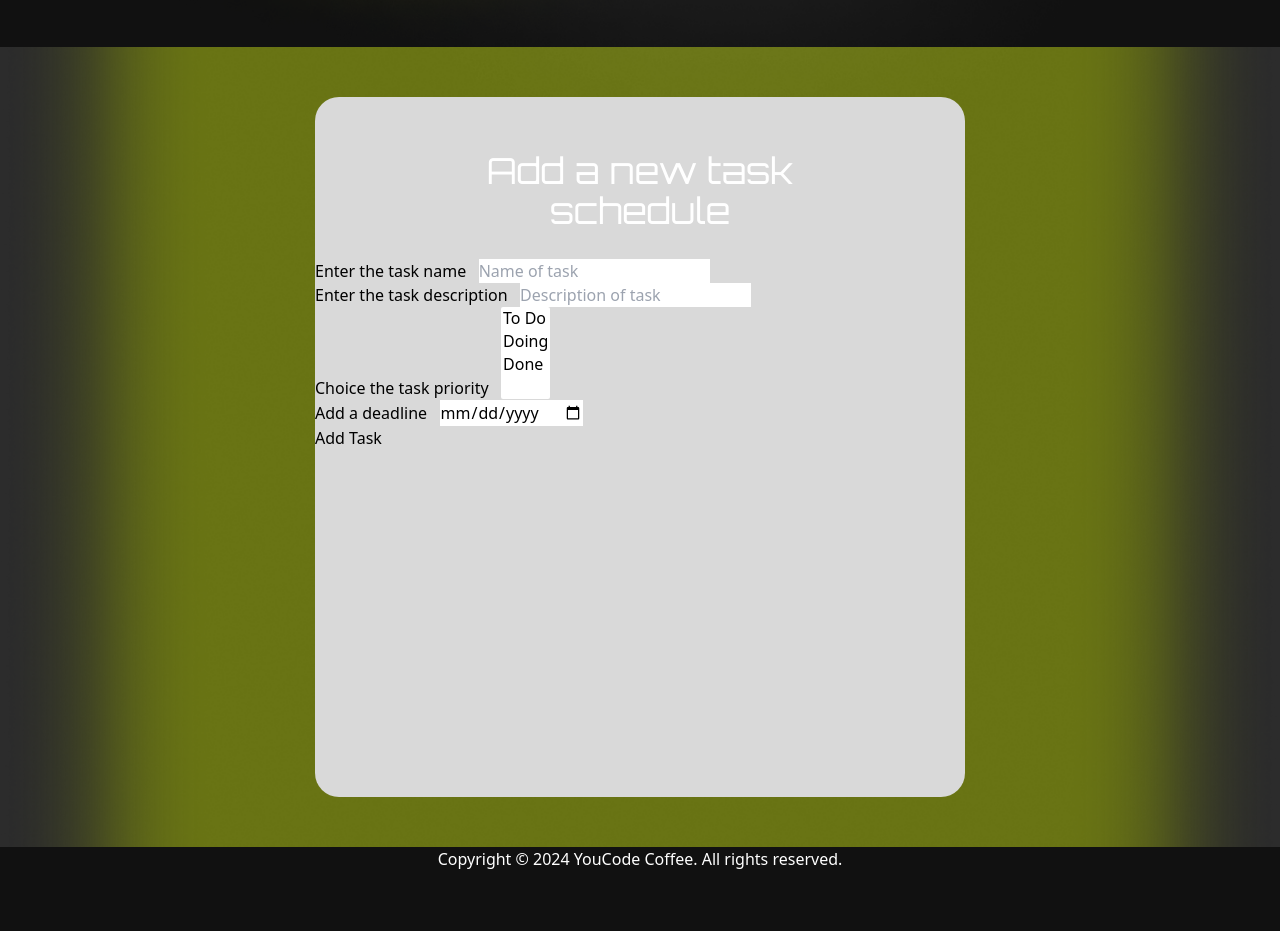
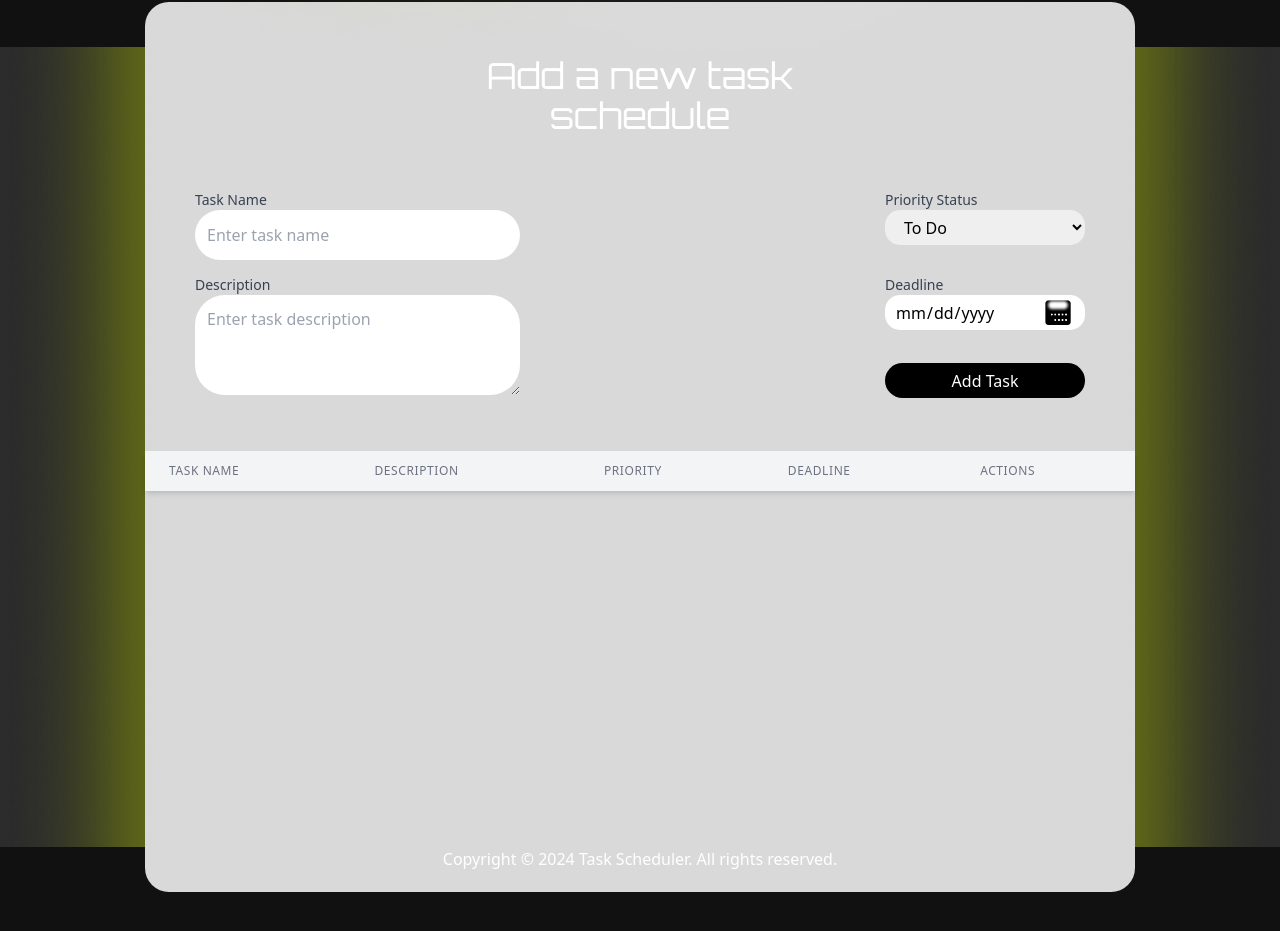
Before and after one commit to YassineElHassani/Task-Scheduler, a plain HTML site: page index.html in a window 1280 px wide. Shown: the part 753-1684 px from the top of the page. Drawn offline with nearby package versions, Linux system fonts and the light colour scheme.

Commit message:
last update

```diff
--- a/index.html
+++ b/index.html
@@ -5,68 +5,105 @@
     <meta http-equiv="X-UA-Compatible" content="IE=edge">
     <meta name="viewport" content="width=device-width, initial-scale=1.0">
     <title>Task Scheduler</title>
+    <link rel="stylesheet" href="style.css">
     <script src="https://cdn.tailwindcss.com"></script>
 
     <link href="https://fonts.googleapis.com/css2?family=Inter:ital,opsz,wght@0,14..32,100..900;1,14..32,100..900&family=Orbitron:wght@400..900&family=Pathway+Gothic+One&display=swap" rel="stylesheet">
     <link href="https://fonts.googleapis.com/css2?family=Inter:ital,opsz,wght@0,14..32,100..900;1,14..32,100..900&display=swap" rel="stylesheet">
     <link href="https://fonts.googleapis.com/css2?family=Inter:ital,opsz,wght@0,14..32,100..900;1,14..32,100..900&family=Orbitron:wght@400..900&display=swap" rel="stylesheet">
 </head>
-<body class="bg-[#111111] ms-auto me-auto"> <!--[bg-[url('/Assest/images/bg-header.png')] bg-cover bg-center bg-no-repeat]-->
+<body class="bg-[#111111] ms-auto me-auto">
     <header class="w-full h-[100vh]">
-        <nav class="pl-5 pr-5 p-3 flex items-center justify-between h-50 w-full bg-none">
-            <div class="flex  items-center justify-content-between gap-1 w50">
+        <nav class="pl-9 pr-9 p-4 flex items-center justify-between h-50 w-full bg-none">
+            <div class="flex items-center justify-content-between">
                 <img src="./Assest/images/logo.png" class="size-8">
                 <p class="font-['Inter', sans-serif] text-xl font-bold text-[#BFD616]">TASK<p class="font-['Inter', sans-serif] text-lg font-light text-white">Scheduler</p></p>
             </div>
             <div class="w-50 h-30 bg-[#BFD616] font-light rounded-b-3xl rounded-t-3xl">
-                <a href="#">
+                <a href="#formSection">
                     <p class="font-['Inter', sans-serif] font-bold text-black p-2">FILL A SCHEDULE</p>
                 </a>
             </div>
         </nav>
-        <div class="flex justify-center h-lvh w-screen items-center">
+        <div class="flex justify-center h-[100vh] w-full items-center">
             <img src="./Assest/images/bg-header.png" class="z-0 relative">
             <h1 class="font-['Orbitron'] text-center text-white text-9xl p-9 absolute">To Do Or Not<br>To Do</h1>
         </div>
     </header>
 
-    <main class="bg-[#2C2C2C] h-lvh w-screen">
+    <main class="bg-[#2C2C2C] h-[100vh] w-full" id="formSection">
         <div class="bg-[url('/Assest/images/bg-main.png')] bg-cover bg-center bg-no-repeat h-lvh w-[100%] flex place-content-center place-items-center">
-            <div class="bg-[#D9D9D9] rounded-b-3xl rounded-t-3xl h-[700px] w-[650px]">
-                <h2 class="font-['Orbitron'] text-center font-light p-1 text-white text-4xl mt-[50px]">Add a new task<br>schedule</h2>
-                <br>
-                <form>
-                    Enter the task name &nbsp;
-                    <input type="text" placeholder="Name of task" name="Name of task">
-                </form>
-                <form>
-                    Enter the task description &nbsp;
-                    <input type="text" placeholder="Description of task" name="Description of task">
-                </form>
-                <form>
-                    Choice the task priority &nbsp;
-                    <select  multiple="multiple">
-                        <option>To Do</option>
-                        <option>Doing</option>
-                        <option>Done</option>
-                    </select>
-                </form>
-                <form>
-                    Add a deadline &nbsp;
-                    <input type="date" name="Date">
-                </form>
-                <button>
-                    Add Task
-                </button>
+            <div class="bg-[#D9D9D9] rounded-b-3xl rounded-t-3xl h-[890px] w-[990px]">
+                <section id="formSection">
+                    <h2 class="font-['Orbitron'] text-center font-light p-1 text-white text-4xl mt-[50px]">Add a new task<br>schedule</h2>
+                    <form id="form-tasks" class="space-y-6">
+                        <div id="form" class="grid grid-cols-1 md:grid-cols-2 gap-6">
+                            <div class="d1">
+                                <div>
+                                    <label for="name" class="block text-sm font-medium text-gray-700">Task Name</label>
+                                    <input type="text" id="name" placeholder="Enter task name" required>
+                                </div>
+                                <div class="md:col-span-2">
+                                    <label for="description" class="mt-[15px] block text-sm font-medium text-gray-700">Description</label>
+                                    <textarea id="description" rows="3" placeholder="Enter task description" required></textarea>
+                                </div>
+                            </div>
+                            <div class="d2">
+                                <div>
+                                    <label for="select" class="block text-sm font-medium text-gray-700">Priority Status</label>
+                                    <select id="select" required >
+                                        <option value="To Do">To Do</option>
+                                        <option value="Doing">Doing</option>
+                                        <option value="Done">Done</option>
+                                    </select>
+                                </div>
+                                <div>
+                                    <label for="date" class="mt-[30px] block text-sm mt- font-medium text-gray-700">Deadline</label>
+                                    <input type="date" id="date" required>
+                                </div>
+                                <div>
+                                    <button type="button" id="Submit" onclick="addTasks()">
+                                        Add Task
+                                    </button>
+                                </div>
+                            </div>
+                        </div>
+                    </form>
+                </section>
+                <section class="bg-white shadow-md overflow-hidden">
+                    <div class="overflow-x-auto">
+                        <table class="min-w-full" id="crudTable">
+                            <thead class="bg-gray-100">
+                                <tr>
+                                    <th class="px-6 py-3 text-left text-xs font-medium text-gray-500 uppercase tracking-wider">
+                                        Task Name
+                                    </th>
+                                    <th class="px-6 py-3 text-left text-xs font-medium text-gray-500 uppercase tracking-wider">
+                                        Description
+                                    </th>
+                                    <th class="px-6 py-3 text-left text-xs font-medium text-gray-500 uppercase tracking-wider">
+                                        Priority
+                                    </th>
+                                    <th class="px-6 py-3 text-left text-xs font-medium text-gray-500 uppercase tracking-wider">
+                                        Deadline
+                                    </th>
+                                    <th class="px-6 py-3 text-left text-xs font-medium text-gray-500 uppercase tracking-wider">
+                                        Actions
+                                    </th>
+                                </tr>
+                            </thead>
+                            <tbody id="task-list"></tbody>
+                        </table>
+                    </div>
+                </section>
             </div>
         </div>
-
     </main>
 
     <footer class="h-[200px] w-[100%]">
-        <p class="text-center font-['Pathway Gothic One'] font-light text-white">Copyright © 2024 YouCode Coffee. All rights reserved.</p>
+        <p class="text-center font-['Pathway Gothic One'] font-light text-white">Copyright © 2024 Task Scheduler. All rights reserved.</p>
     </footer>
 
-
+    <script src="main.js"></script>
 </body>
 </html>
--- /dev/null
+++ b/main.js
@@ -0,0 +1,56 @@
+let name = document.getElementById("name");
+let desc = document.getElementById("description");
+let type = document.getElementById("select");
+let date = document.getElementById("date");
+
+function addTasks() {
+    if(name.value && desc.value  && type.value && date.value != "") {
+         let tableBody = document.getElementById("task-list");
+        tableBody.innerHTML += `
+        <tr class="border-solid">
+            <td>${name.value}</td>
+            <td>${desc.value}</td>
+            <td>${type.value}</td>
+            <td>${date.value}</td>
+            <td class="flex flex items-center gap-[10px] border-solid">
+                <button onclick="updateTasks(event)" class="flex items-center justify-center w-[30px] h-[30px]"><img src="/Assest/images/edit.png" class="w-[20px] h-[20px]"></button>
+                <button onclick="deleteTask(event)" class="flex items-center justify-center w-[30px] h-[30px]"><img src="/Assest/images/trash.png" class="w-[20px] h-[20px]"></button>
+            </td>
+        </tr>
+        `
+    } else {
+        alert("Please fill the form first!");
+    }
+
+    document.getElementById("form-tasks").reset();
+}
+
+let tr;
+function updateTasks(event) {
+     tr = event.currentTarget.parentElement.parentElement;
+    console.log(event);
+    name.value = tr.getElementsByTagName("td")[0].textContent;
+    desc.value = tr.getElementsByTagName("td")[1].textContent;
+    type.value = tr.getElementsByTagName("td")[2].textContent;
+    date.value = tr.getElementsByTagName("td")[3].textContent;
+    let editButton=document.getElementById("Submit");
+    editButton.textContent="Save";
+    editButton.setAttribute("onclick","saveTasks()");
+}
+
+function saveTasks() {
+    tr.getElementsByTagName("td")[0].textContent = name.value;
+    tr.getElementsByTagName("td")[1].textContent = desc.value;
+    tr.getElementsByTagName("td")[2].textContent = type.value;
+    tr.getElementsByTagName("td")[3].textContent = date.value;
+    let editButton=document.getElementById("Submit");
+    editButton.textContent = "Add Task";
+
+    document.getElementById("form-tasks").reset();
+    editButton.setAttribute("onclick","addTasks()");
+}
+
+function deleteTask(event) {
+    let tr_delete = event.currentTarget.parentElement.parentElement;
+    tr_delete.innerHTML = "";
+}
--- /dev/null
+++ b/style.css
@@ -0,0 +1,68 @@
+#form {
+    display: flex;
+    padding: 50px;
+    justify-content: space-between;
+}
+
+html{
+    scroll-behavior: smooth;
+}
+
+.div1 {
+    align-items: start;
+}
+
+.div1 .d2 {
+    margin-top: 20px;
+}
+
+.div2 {
+    align-items: end;
+}
+
+.div2 .d4 {
+    margin-top: 33px;
+}
+
+#name {
+    height: 50px;
+    width: 325px;
+    padding: 12px;
+    border-radius: 50px;
+}
+
+#description {
+    height: 100px;
+    width: 325px;
+    padding: 12px;
+    border-radius: 30px;
+}
+
+#select {
+    height: 35px;
+    width: 200px;
+    padding-left: 15px;
+    padding-right: 15px;
+    border-radius: 15px;
+}
+#date {
+    height: 35px;
+    width: 200px;
+    padding: 10px;
+    border-radius: 15px;
+}
+
+input[type="date"]::-webkit-calendar-picker-indicator {
+    width: 30px;
+    height: 30px;
+    background-image: url(/Assest/images/logo2.png)
+}
+
+#Submit {
+    background-color: black;
+    color: white;
+    height: 35px;
+    width: 200px;
+    border-radius: 50px;
+    margin-top: 33px;
+}
```
Also changed, not shown: Assest/images/edit.png (added), Assest/images/logo2.png (added), Assest/images/trash.png (added).
